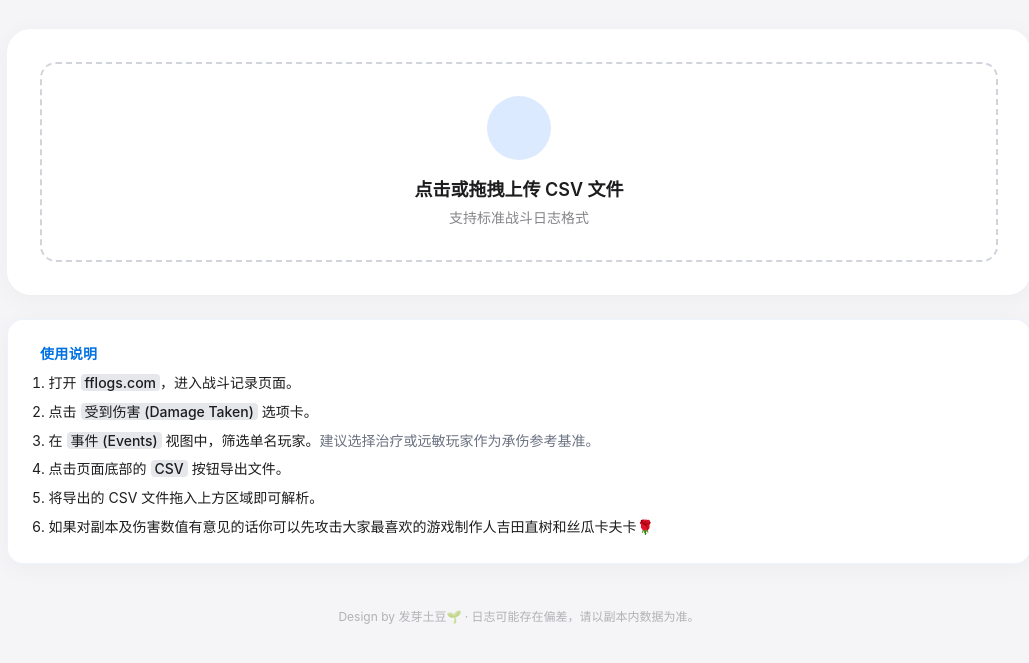
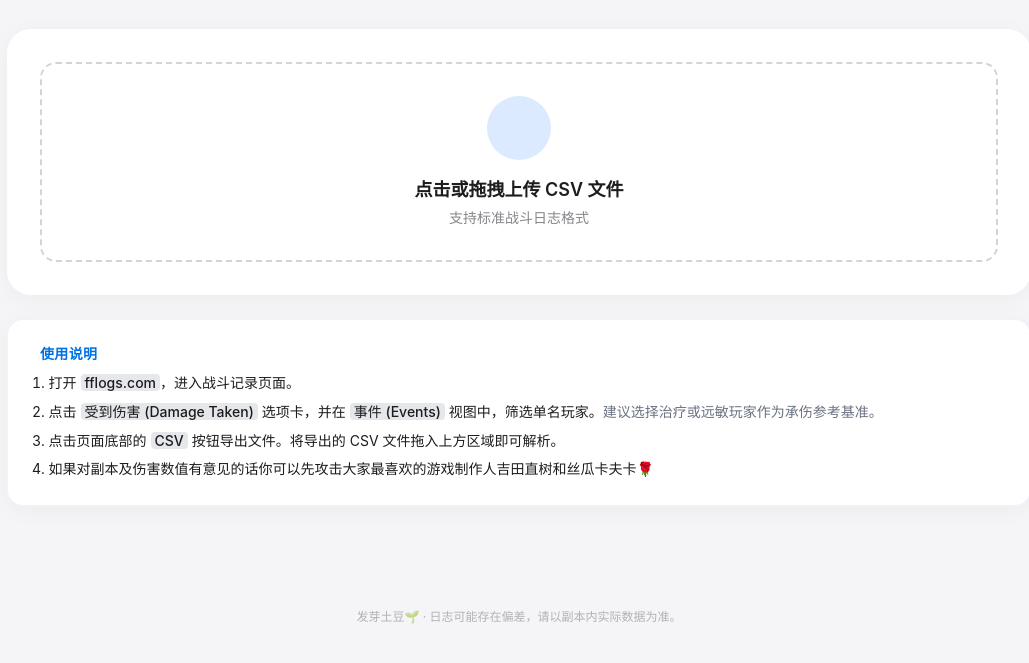
Before and after one commit to Sanynotfound/FFXIVTimeline, a plain HTML site: page index.html in a window 1280 px wide. Shown: the part 111-774 px from the top of the page, without its empty margins (121-1150 px from the left). Drawn offline with nearby package versions, Linux system fonts and the light colour scheme; some icons are missing.

Commit message:
Update 1.14.html
优化了说明文档。

```diff
--- a/index.html
+++ b/index.html
@@ -191,10 +191,8 @@
             </h3>
             <ol class="list-decimal list-inside text-sm text-[var(--apple-text)] space-y-1.5 leading-relaxed">
                 <li>打开 <span class="font-medium bg-gray-200 px-1 rounded">fflogs.com</span>，进入战斗记录页面。</li>
-                <li>点击 <span class="font-medium bg-gray-200 px-1 rounded">受到伤害 (Damage Taken)</span> 选项卡。</li>
-                <li>在 <span class="font-medium bg-gray-200 px-1 rounded">事件 (Events)</span> 视图中，筛选单名玩家。<span class="text-gray-500">建议选择治疗或远敏玩家作为承伤参考基准。</span></li>
-                <li>点击页面底部的 <span class="font-medium bg-gray-200 px-1 rounded">CSV</span> 按钮导出文件。</li>
-                <li>将导出的 CSV 文件拖入上方区域即可解析。</li>
+                <li>点击 <span class="font-medium bg-gray-200 px-1 rounded">受到伤害 (Damage Taken)</span> 选项卡，并在 <span class="font-medium bg-gray-200 px-1 rounded">事件 (Events)</span> 视图中，筛选单名玩家。<span class="text-gray-500">建议选择治疗或远敏玩家作为承伤参考基准。</span></li>
+                <li>点击页面底部的 <span class="font-medium bg-gray-200 px-1 rounded">CSV</span> 按钮导出文件。将导出的 CSV 文件拖入上方区域即可解析。</li>
                 <li>如果对副本及伤害数值有意见的话你可以先攻击大家最喜欢的游戏制作人吉田直树和丝瓜卡夫卡🌹</li>
             </ol>
         </div>
@@ -202,7 +200,7 @@
     </main>
 
     <footer class="mt-auto py-8 text-center text-xs text-[var(--apple-gray)] opacity-60">
-        <p>Design by 发芽土豆🌱 · 日志可能存在偏差，请以副本内数据为准。</p>
+        <p>发芽土豆🌱 · 日志可能存在偏差，请以副本内实际数据为准。</p>
     </footer>
 
     <!-- Toast -->
```
